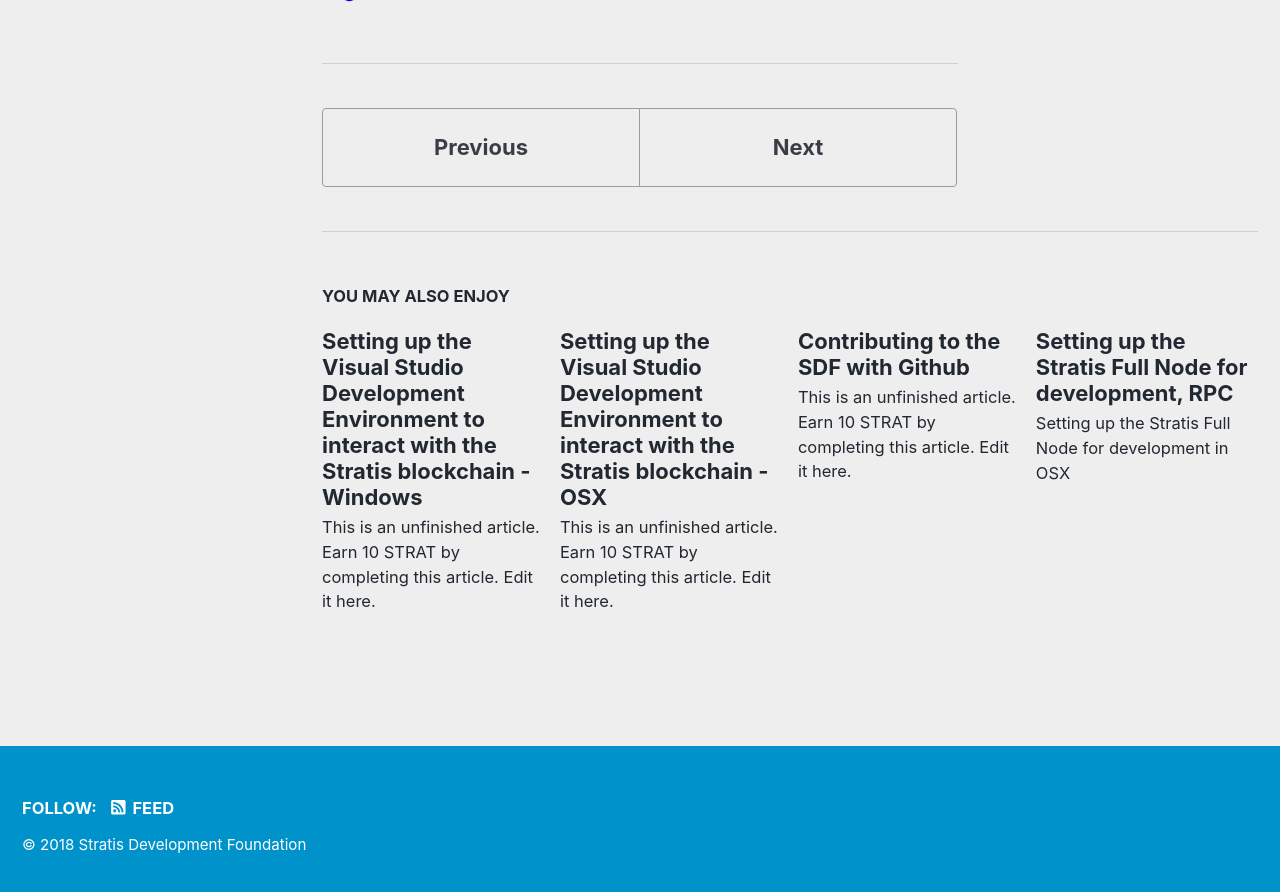
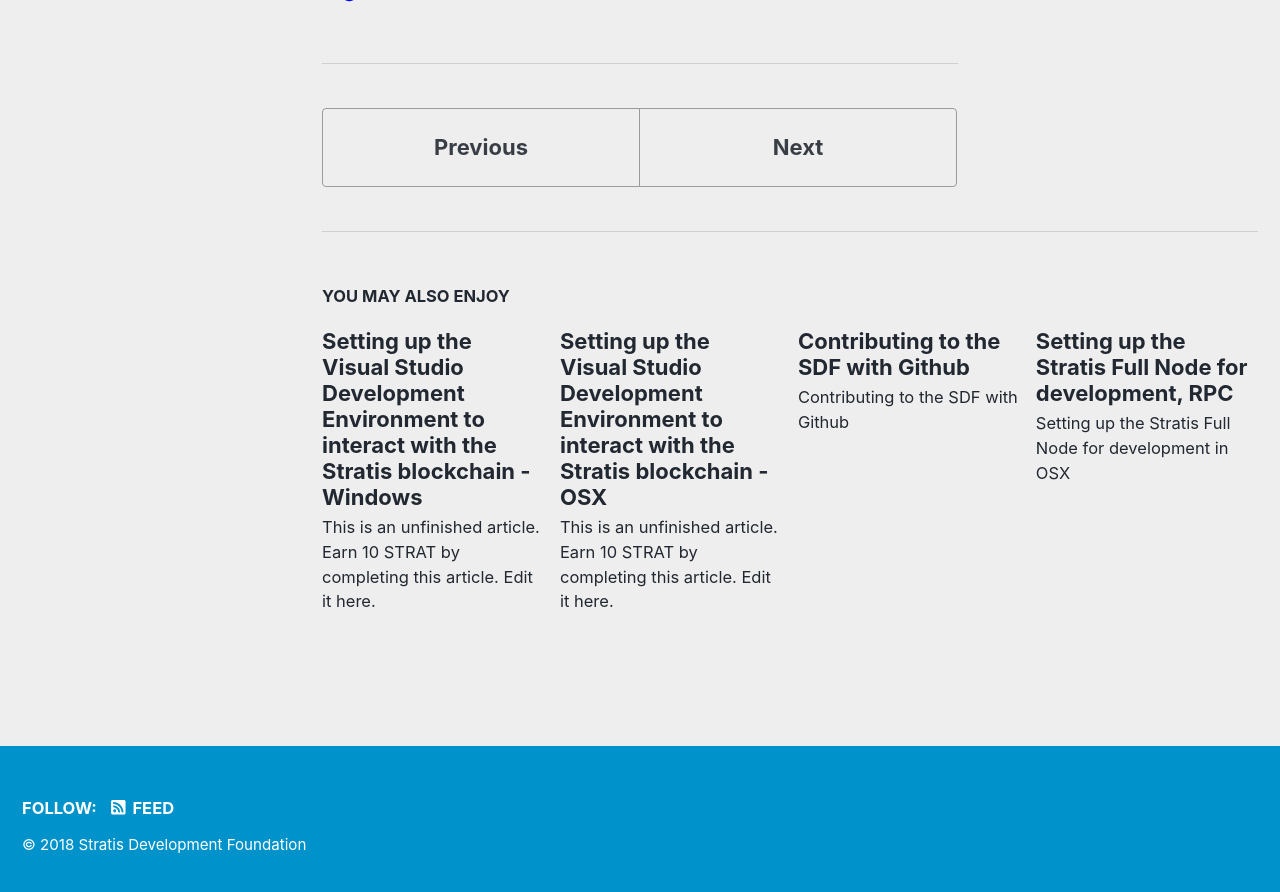
Before and after one commit to StratisDevelopmentFoundation/StratisDevelopmentFoundation.github.io, a Jekyll site: the page built from _posts/2018-04-01-QT-RPC.md, in a window 1280 px wide and 900 px high, scrolled down 1403 px. Shown: the top 892 px of the window. Built offline with Jekyll 4.4.1, drawn with Linux system fonts in a browser that asks for light colours; nearby versions of some CDN libraries; some of the changed lines change nothing that is shown.

Commit message:
Tidy up article

```diff
--- a/_posts/2018-04-01-Github-Basics.md
+++ b/_posts/2018-04-01-Github-Basics.md
@@ -1,67 +1,58 @@
 ---
 title:  "Contributing to the SDF with Github"
 date:   2018-04-01 16:16:01 -0600
-categories: learning bounties
+categories: learning
 post_importance: 3
-bounty: 10
 ---
-This is an unfinished article. Earn {{ page.bounty }} STRAT by completing this article. Edit it [here](https://github.com/StratisDevelopmentFoundation/StratisDevelopmentFoundation.github.io/edit/master/{{ page.path }}).
-{: .notice--info}
-
 # Contributing to the SDF with Github
 
 This article will show you how to use Git and Github to fork an SDF github repo, and create a pull request to submit work to the SDF
 
-## sign up for github
+## Sign up for github
 1. Enter the website https://github.com
-2. Register your account (if you have account you can ommit this step)
-3. Sign up to your account.
+2. Register your account (if you have account you can omit this step)
+3. Sign in to your account.
 
 ## Install git
-1. [Download git](https://git-scm.com/downloads) (version depends from your OS system)
-2. Install git.exe (click next button until starting installation)
+1. [Download git](https://git-scm.com/downloads) (version depends on your OS)
+2. Install git (OS dependent)
 3. Before fork or clone repository you must set up your git. [Here](https://help.github.com/articles/set-up-git/)
-   is good explanation (Setting up Git chapter and three steps below)
+   is a good explanation (Setting up Git chapter and the three steps below)
 
-## fork an SDF repo
-1. Navigate to [SFD repository](https://github.com/StratisDevelopmentFoundation)
+## Fork an SDF repo
+1. Navigate to the [SFD repository](https://github.com/StratisDevelopmentFoundation)
 2. Click repository StratisDevelopmentFoundation.github.io
 3. Find Fork button and click it
-   You have just done fork repostiory into your account
+   You have just forked the repostiory into your account
 
-## clone the repo locally
+## Clone the repo locally
 1. Navigate to your fork, should be like this *https://github.com/YOUR-USERNAME/StratisDevelopmentFoundation.github.io*
 2. Under the repository name, click *Clone or download*.
 3. You can clone repostiory by HTTPS or SSH protocol (if you prefer second option, you must first [generate SSH keys](https://help.github.com/articles/generating-a-new-ssh-key-and-adding-it-to-the-ssh-agent/)
 4. Open Git Bash
-5. Move to your catalog (use cd .., cd, ls command)
+5. Move to your folder (use cd .., cd, ls command)
 6. Use *git clone git@github.com:YOUR-USERNAME/StratisDevelopmentFoundation.github.io.git*
 
-## modify the repo locally
+## Modify the repo locally
+
 Before you start you must create your own local branch:
+
 1. Open Git Bash
-2. Move to catalog ../StratisDevelopmentFoundation.github.io on your computer (use *cd .., cd, ls* command)
-3. Use *git checkout -b "name_of_your_new_branch"* (you can check your current branch with git branch)
-4. You can write article on your repository locally right now. When you finished you can commit your changes.
-   Below steps describe it.
+2. Move to folder ../StratisDevelopmentFoundation.github.io on your computer (use *cd .., cd, ls* command)
+3. Use *git checkout -b "name_of_your_new_branch"* (you can check your current branch with *git branch*)
+4. You can make changes on your repository locally right now. When you finished you can commit your changes.
+   The below steps describe how.
 
-## commit changes to your github fork
+## Commit changes to your github fork
 1. Open Git Bash
-2. Use *git status*. You can see result of your changes.
+2. Use *git status*. You can see the result of your changes.
 3. Use *git add -A*
 4. Use *git commit -m "commit_name"*
 5. Use *git push origin "name_of_your_new_branch"*
 
-## create a pull request to the original SDF repo
-1. Enter into your account Github
+## Create a pull request to the original SDF repo
+1. Enter into your account on Github.com
 2. Select repository *StratisDevelopmentFoundation.github.io*
 3. Click *New Pull Request* button
-4. Select your own branch to comparison with *base: master* SDF repository
+4. Select your own branch for comparison with *base: master* SDF repository
 5. Click *Create Pull Request* button
-
-# Remaining tasks to complete this article
-
-* Follow existing steps, increase clarity and add more specific steps
-* Add screenshots
-
-Try to find existing articles about pull requests? These should already exist.
```
